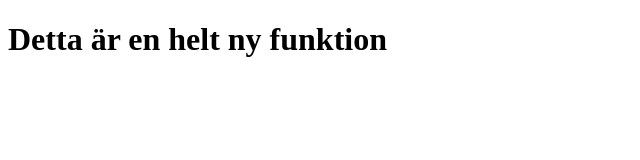
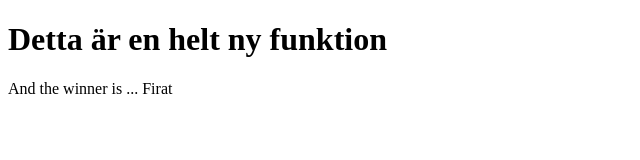
Before and after one commit to Firathubgit/Examination-Webutveckling-1, a plain HTML site: page index.html in a window 1280 px wide. Shown: the whole page, without its empty margins (0-640 px from the left). Drawn offline with Linux system fonts and the light colour scheme.

Commit message:
added text the winner is ...

```diff
--- a/index.html
+++ b/index.html
@@ -8,5 +8,6 @@
 </head>
 <body>
     <h1>Detta är en helt ny funktion</h1>
+    <p>And the winner is ... Firat</p>
 </body>
 </html>
```
